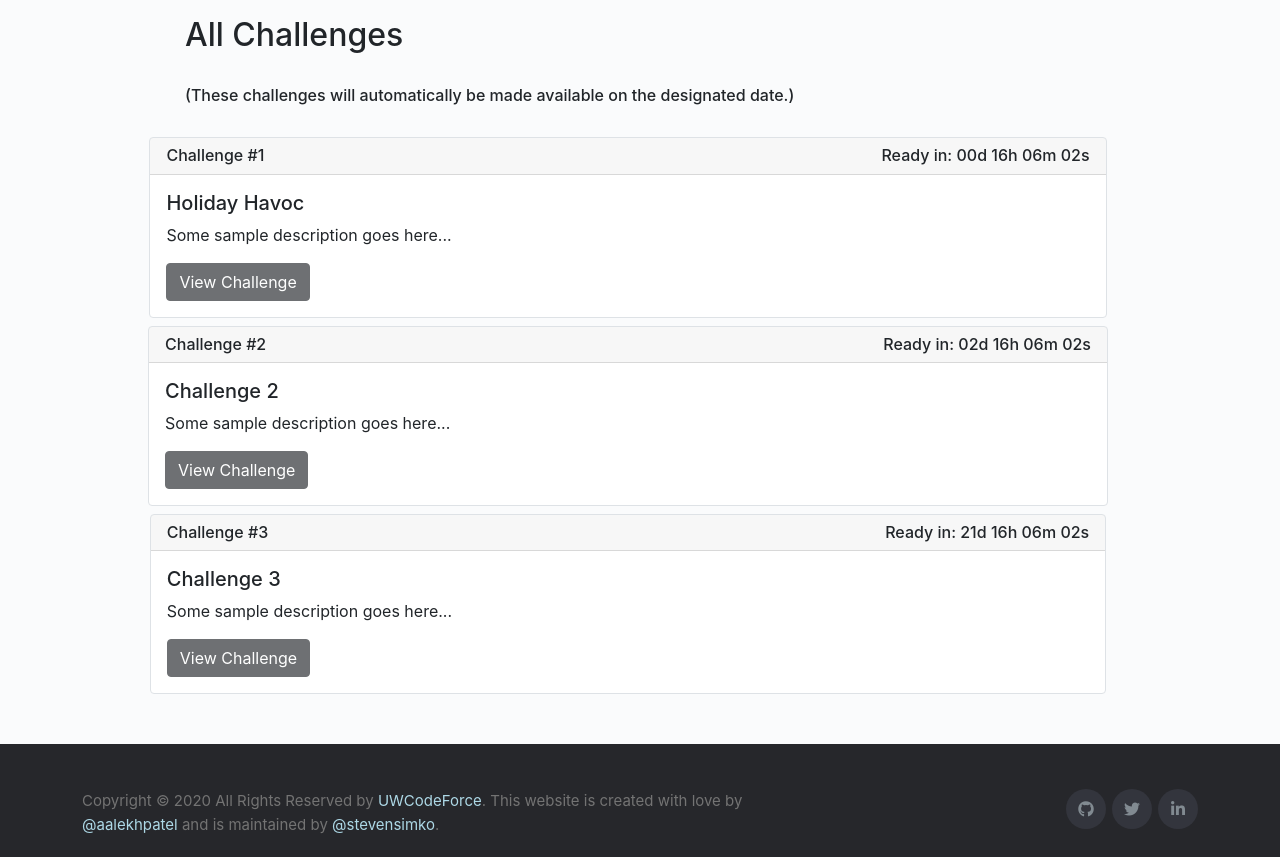
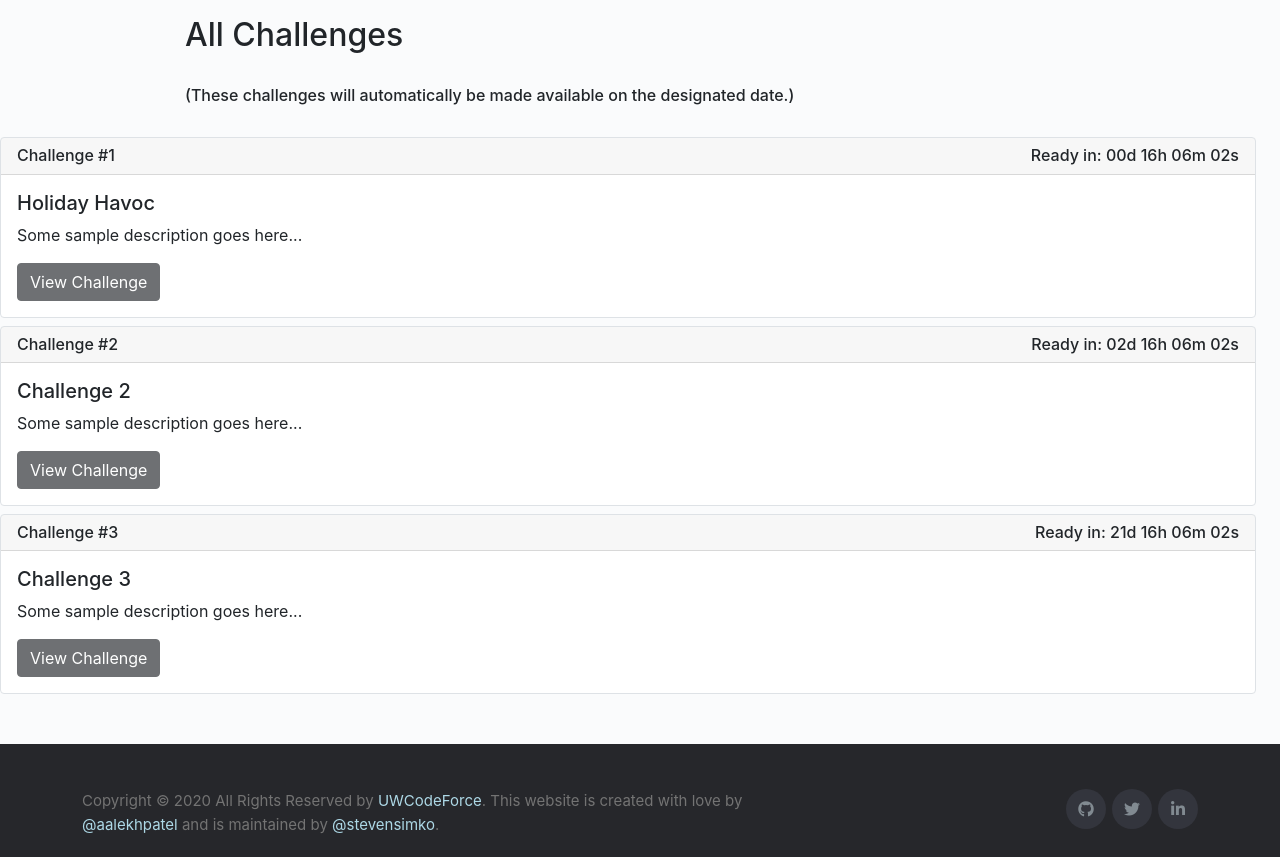
Before and after one commit to infinity7998/uwcodeforce-website, a React (Create React App) app: page /challenges in a window 1280 px wide. Shown: the part 880-1737 px from the top of the page. Built offline with nearby package versions, Linux system fonts and the light colour scheme.

Commit message:
Removed auto width causing the Card to flicker position on larger displays

```diff
--- a/src/components/Challenges/Challenge.component.js
+++ b/src/components/Challenges/Challenge.component.js
@@ -42,7 +42,7 @@ const Challenge = ({title, releaseTime, desc, index, url}) => {
     }
 
     return (
-        <Card className="w-auto m-auto p-0 mt-2 border border-rounded">
+        <Card className="m-auto p-0 mt-2 border border-rounded">
             <Card.Header as="h6" className="d-flex justify-content-between">
                 <span>
                     Challenge #{index}
```
